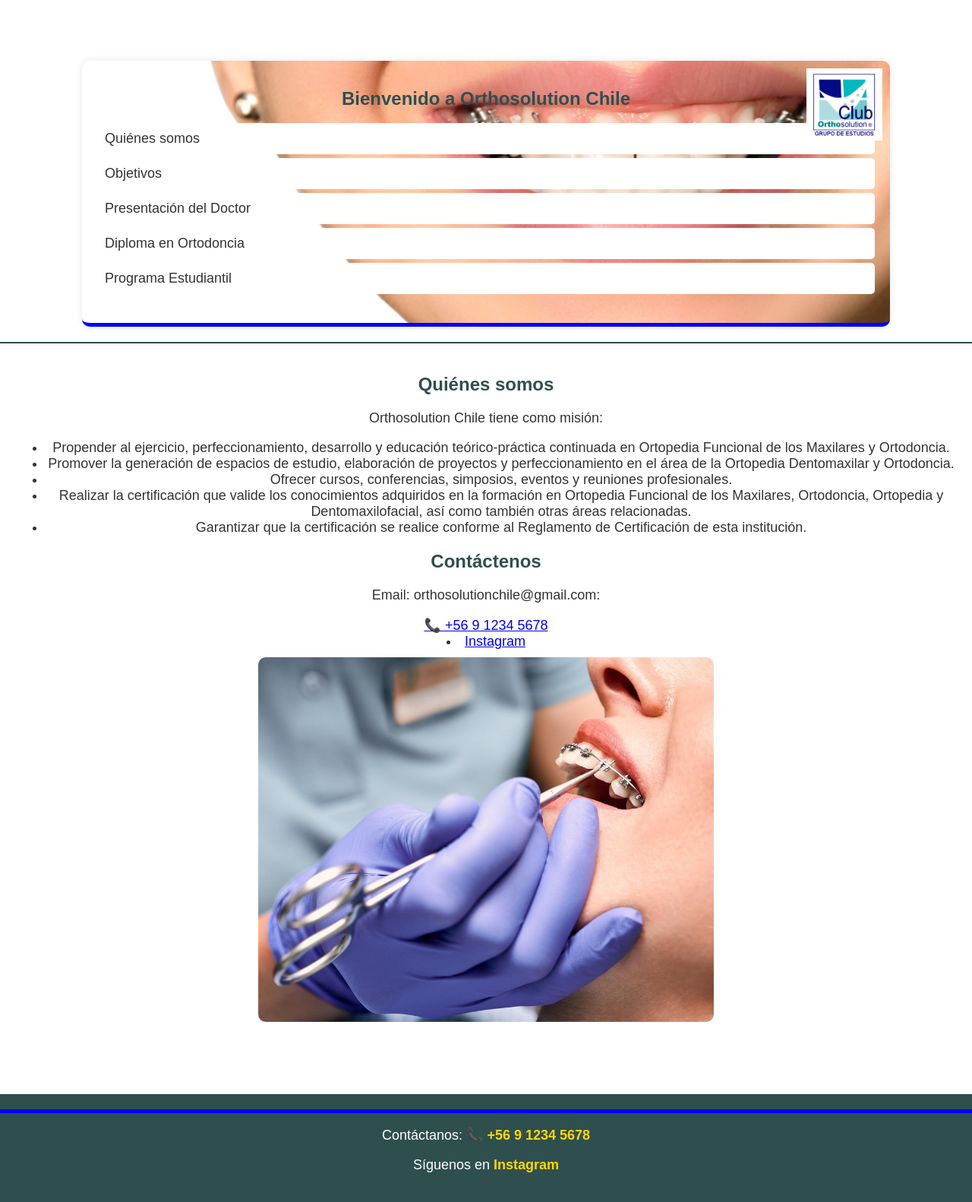
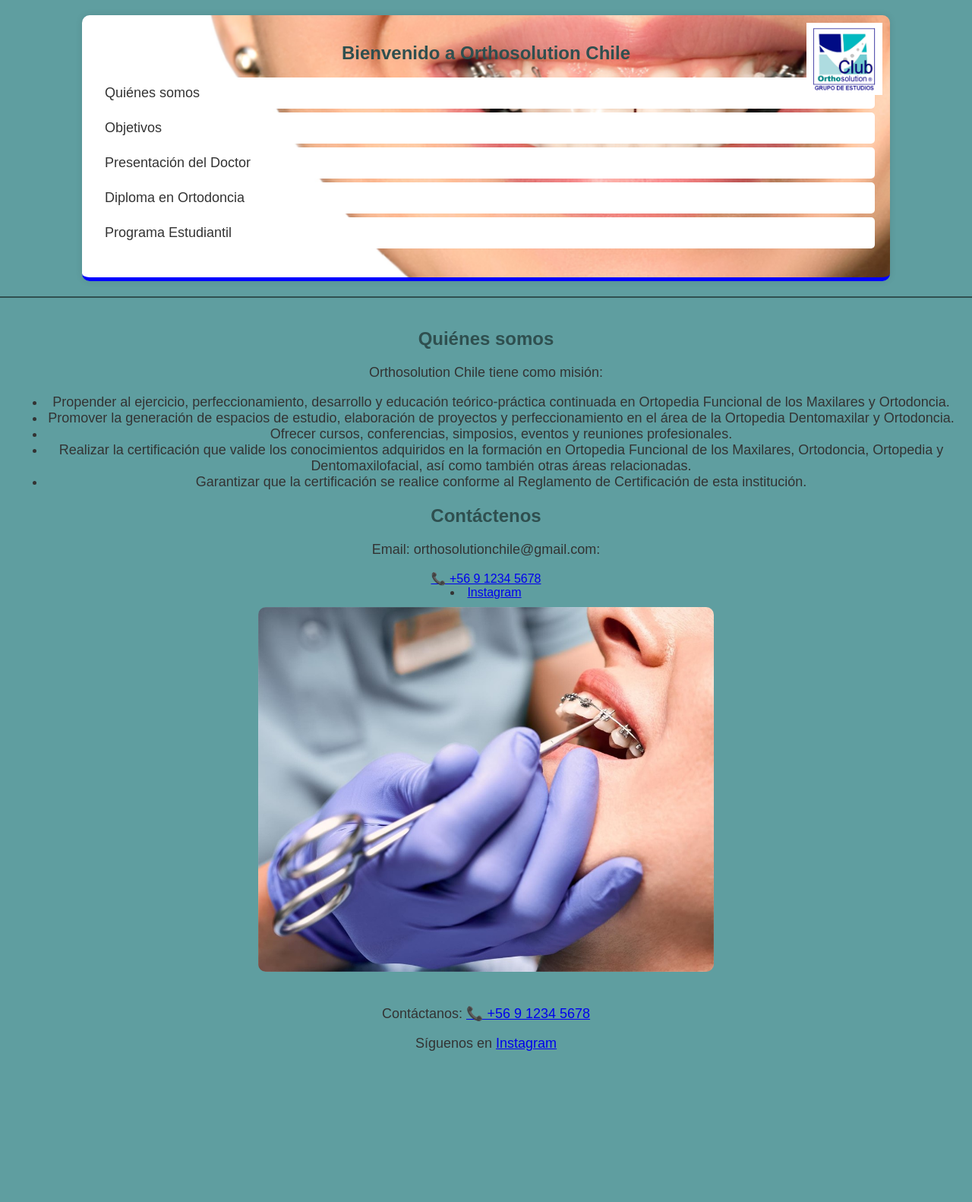
Before and after one commit to morel93/orthosolution-chile, a PHP site: page /index.html in a window 1280 px wide. Shown: the whole page at 76% size. After the commit the page ends 1383 px from the top, so only its background shows below. Run offline with PHP 8.4, Linux system fonts and the light colour scheme.

Commit message:
Add files via upload

```diff
--- a/index.css
+++ b/index.css
@@ -59,100 +59,3 @@ nav ul li:hover {
     background-color: #2F4F4F;
     color: white;
 }
-
-/* Ajuste general para que el contenido no empuje el footer */
-html, body {
-    height: 100%;
-    margin: 0;
-    padding: 0;
-    display: flex;
-    flex-direction: column;
-}
-/* Estilos generales */
-body {
-    font-family: Arial, sans-serif;
-    background-color: white; /* Fondo de la página blanco */
-    color: #333;
-    text-align: center;
-    margin: 0;
-    padding: 0;
-    border: 20 px solid #5f9ea0; /* Bordes en color original */
-}
-
-/* Contenedor con fondo blanco centrado */
-.container {
-    flex: 1;
-    width: 80%;
-    margin: 20px auto;
-    background-color: white;
-    padding: 20px;
-    border-radius: 10px;
-    box-shadow: 0px 0px 10px rgba(0, 0, 0, 0.1);
-    margin-top: 80px; /* Asegura que la imagen no lo tape */
-}
-
-/* Títulos */
-h1, h2 {
-    color: #2F4F4F;
-    font-size: 24px; /* Letra más grande */
-}
-
-/* Secciones */
-.section {
-    margin-bottom: 20px;
-    padding: 20px;
-    border-top: 2px solid #2F4F4F;
-    font-size: 18px; /* Letra más grande */
-}
-
-/* Imágenes */
-.image-container img {
-    width: 80%;
-    max-width: 600px;
-    height: auto;
-    border-radius: 10px;
-    margin-top: 10px;
-}
-
-/* Imagen en la esquina */
-.imagen-esquina {
-    position: fixed;
-    display: block;
-    margin: 0 auto 20px auto; /* Centrar la imagen y dar margen */
-    top: 10px;
-    right: 10px;
-    width: 200px; /* Ajusta el tamaño */
-    height: auto;
-    z-index: 100; /* Asegura que no esté sobre el texto */
-}
-
-/* Línea azul al final de la página */
-.linea-azul {
-    width: 100%;
-    height: 5px;
-    background-color: blue;
-    margin-bottom: 10px; /* Espacio antes del contenido del footer */
-}
-
-/* Pie de página */
-footer {
-    position: relative; /* Asegura que el contenido lo empuje */
-    width: 100%;
-    background-color: #2F4F4F;
-    color: white;
-    text-align: center;
-    padding: 20px 0;
-    margin-top: 50px; /* Espacio antes del footer */
-    bottom: 0;
-}
-
-/* Enlaces dentro del footer */
-footer a {
-    color: #FFD700;
-    text-decoration: none;
-    font-weight: bold;
-}
-
-footer a:hover {
-    text-decoration: underline;
-}
```
